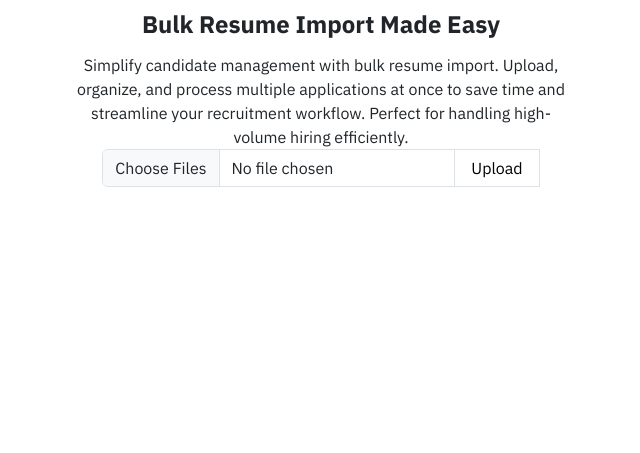
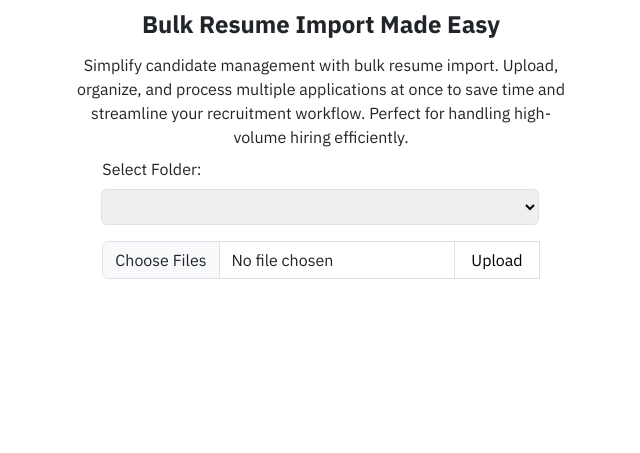
Before and after one commit to harshv2711/applicant-tracking-system, a Django app: page /import in a window 1280 px wide. Shown: the part 347-800 px from the top of the page, without its empty margins (319-959 px from the left). Run offline with Django 5.2, Linux system fonts and the light colour scheme; a user stored in the database is signed in; data that the repository does not hold is empty.

Commit message:
added folder and bulk application module

```diff
--- a/templates/import.html
+++ b/templates/import.html
@@ -10,6 +10,14 @@
     <title> Bulk Import | Pivonix ATS</title>
     <link href="https://cdn.jsdelivr.net/npm/bootstrap@5.3.3/dist/css/bootstrap.min.css" rel="stylesheet"
         integrity="sha384-QWTKZyjpPEjISv5WaRU9OFeRpok6YctnYmDr5pNlyT2bRjXh0JMhjY6hW+ALEwIH" crossorigin="anonymous">
+
+    <style>
+        #folderSelector {
+            display: block;
+            padding: 6px 3px;
+            width: 100%;
+        }
+    </style>
 </head>
 
 <body>
@@ -24,13 +32,15 @@
                     Bulk Resume Import Made Easy
                 </h1>
                 <p class="section-header-description">
-                    Simplify candidate management with bulk resume import. Upload, organize, and process multiple applications at once to save time and streamline your recruitment workflow. Perfect for handling high-volume hiring efficiently.
+                    Simplify candidate management with bulk resume import. Upload, organize, and process multiple
+                    applications at once to save time and streamline your recruitment workflow. Perfect for handling
+                    high-volume hiring efficiently.
                 </p>
                 {% if messages %}
                 <div class="message-wrapper mt-3">
                     <ul class="messages">
                         {% for message in messages %}
-                        <li {% if message.tags %} class="alert alert-{{ message.tags }} pt-1 pb-1"{% endif %}>
+                        <li {% if message.tags %} class="alert alert-{{ message.tags }} pt-1 pb-1" {% endif %}>
                             {{ message }}
 
                         </li>
@@ -47,14 +57,25 @@
     <section class="import-form-section">
         <div class="container">
             <div class="import-form-wrapper">
-                <form action="{% url 'webpages-import' %}" method="post" class="import-form" enctype="multipart/form-data">
+                <form action="{% url 'webpages-import' %}" method="post" class="import-form"
+                    enctype="multipart/form-data">
                     {% csrf_token %}
+
                     <div class="input-group mb-3">
-                        <input type="file" required multiple name="applications" class="form-control" id="inputGroupFile02">
+                        <label for="folderSelector" class="mt-2">Select Folder:</label>
+                        <select required name="folderId" id="folderSelector" class="border mt-2 rounded">
+                            {% for folder in folderList %}
+                            <option value="{{folder.id}}">{{folder.folder_name}}</option>
+                            {% endfor %}
+                        </select>
+                    </div>
+                    <div class="input-group mb-3">
+                        <input type="file" required multiple name="applications" class="form-control"
+                            id="inputGroupFile02">
                         <!-- <label class="input-group-text" for="inputGroupFile02" class="upload-label"> -->
-                            <button type="submit" class="submit-btn border p-3 pt-0 pb-0">Upload</button>
+                        <button type="submit" class="submit-btn border p-3 pt-0 pb-0">Upload</button>
                         <!-- </label> -->
-                      </div>
+                    </div>
                 </form>
             </div>
             {% if isUploaded %}
--- a/webpages/views.py
+++ b/webpages/views.py
@@ -242,6 +242,8 @@ def searchView(request):
 
 @login_required(login_url="user-login")
 def importApplicationView(request):
+    folderList = models.Folder.objects.all()
+
     if not request.user.is_superuser:
         if clientAppUtils.isLoggedInUserIsClient(request.user):
             return render(request, "error-page.html", {
@@ -251,6 +253,9 @@ def importApplicationView(request):
 
     if request.method == "POST":
         applicationList = request.FILES.getlist("applications")
+        folderId = request.POST["folderId"]
+        folderObj = models.Folder.objects.filter(id=folderId).first()
+
         print("++++++")
         print(applicationList)
         for application in applicationList:
@@ -262,7 +267,10 @@ def importApplicationView(request):
                 application_text = service.convertPdfToText(application),
                 applicationOwner = request.user
             )
+
             applicationObj.save()
+            fileObj = models.File(folder=folderObj,file=applicationObj)
+            fileObj.save()
             messages.success(request, f'Application Uploaded Sucessfully!')
 
-    return render(request, "import.html", )
+    return render(request, "import.html", {"folderList":folderList})
```
Also changed, not shown: webpages/admin.py (+15 -1 lines), webpages/models.py (+17 -0 lines), webpages/migrations/0002_folder_file.py (added).
